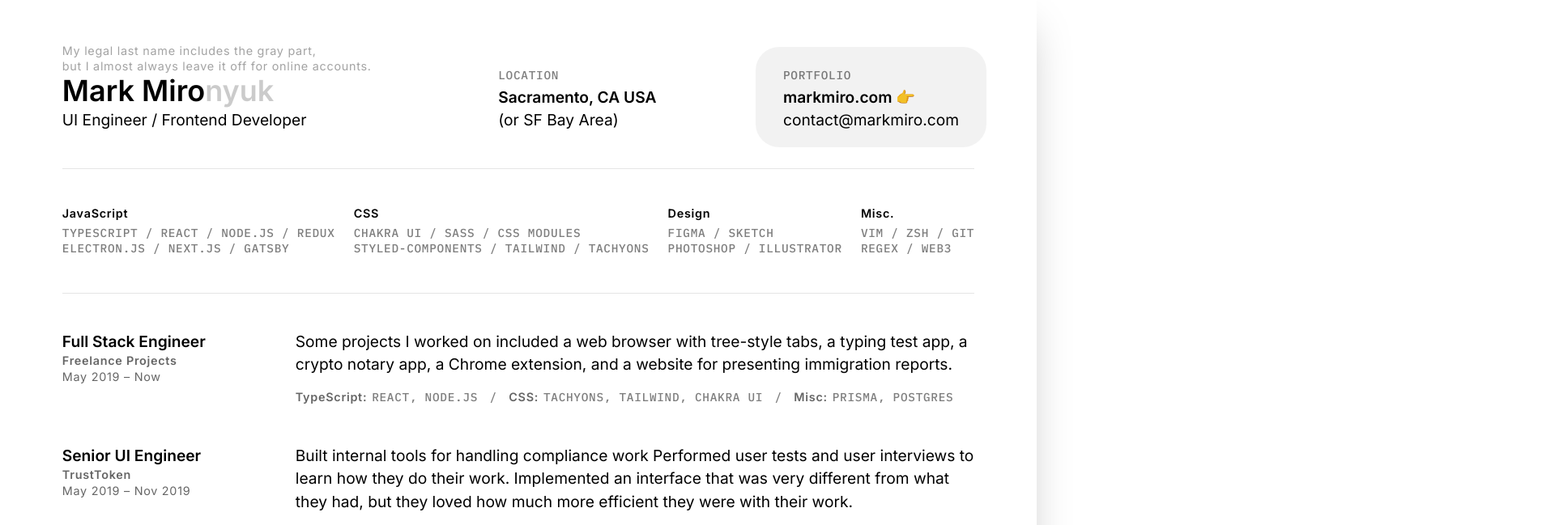
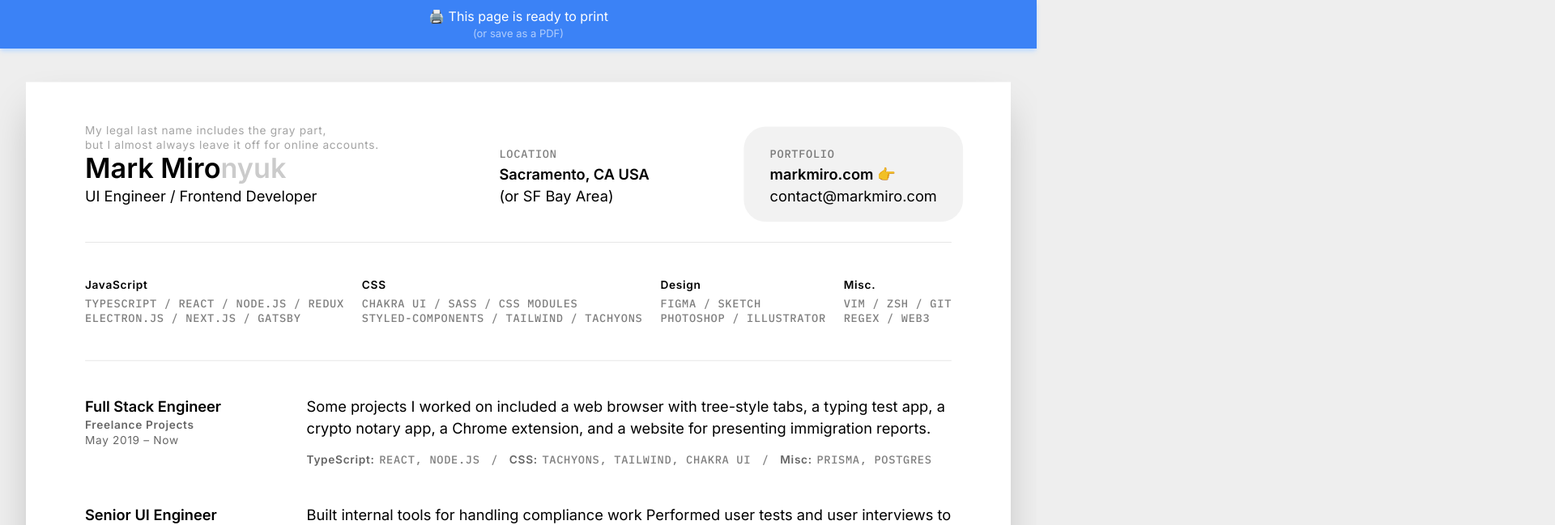
Before and after one commit to markmiro/resume, a Next.js app: page / in a window 1280 px wide. Shown: the top 649 px of the page at 81% size, 1920 px wide, since content can reach past the window. Built offline with nearby package versions, Linux system fonts and the light colour scheme.

Commit message:
Update print styles

```diff
--- a/global.css
+++ b/global.css
@@ -6,6 +6,8 @@ html {
   /* For rem units in tailwind */
   /* Sizing based on viewport */
   font-size: 1.5vw;
+  /* Set background because page previous should already have a white bg */
+  background: #eee;
 }
 
 a:hover {
--- a/pages/index.jsx
+++ b/pages/index.jsx
@@ -228,7 +228,7 @@ const Page = ({ children }) => {
 
   return (
     <div
-      className="flex flex-col justify-between p-16 shadow-2xl"
+      className="bg-white flex flex-col justify-between p-16 scale-95 shadow-2xl print:shadow-none print:scale-100"
       style={{
         width: "100vw",
         height: `${(100 * LETTER_H) / LETTER_W}vw`,
@@ -245,14 +245,24 @@ export async function getStaticProps() {
   const yaml = require("js-yaml");
   const fs = require("fs");
   const doc = yaml.load(fs.readFileSync("./public/resume.yaml", "utf8"));
-  const updated = fs.readFileSync("./public/updated-date.txt", "utf8")
+  const updated = fs.readFileSync("./public/updated-date.txt", "utf8");
 
   return {
     props: {
-      doc: {...doc, updated},
+      doc: { ...doc, updated },
     },
   };
 }
+
+const printMessage = (
+  <div
+    className="bg-blue-500 shadow-md shadow-blue-200 text-white text-center top-0 sticky z-10 print:hidden"
+    style={{ padding: '8px', fontSize: "16px" }}
+  >
+    🖨️ This page is ready to print
+    <div className="opacity-60" style={{ fontSize: "13px" }}>(or save as a PDF)</div>
+  </div>
+);
 
 function Home(props) {
   const { name, nameRest, updated } = props.doc;
@@ -261,6 +271,7 @@ function Home(props) {
       <Head>
         <title>{`${name}${nameRest} Resume - ${updated}`}</title>
       </Head>
+      {printMessage}
       <ResumeContext.Provider value={props.doc}>
         <Page>
           <Header />
@@ -272,7 +283,6 @@ function Home(props) {
           <Hr />
           <Footer />
         </Page>
-        <pre className="print:hidden">{JSON.stringify(props.doc, null, 2)}</pre>
       </ResumeContext.Provider>
     </>
   );
```
